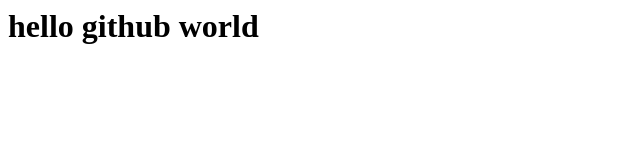
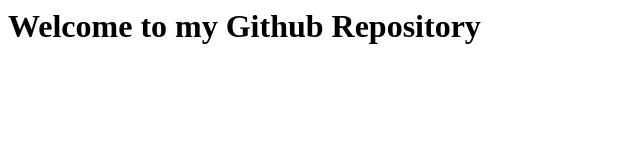
Before and after one commit to danganhtu25012005/first-repo, a plain HTML site: page index.html in a window 1280 px wide. Shown: the whole page, without its empty margins (0-640 px from the left). Drawn offline with Linux system fonts and the light colour scheme.

Commit message:
Update index.html content

```diff
--- a/index.html
+++ b/index.html
@@ -1 +1 @@
-<html><body><h1>hello github world </h1></body></html>
+<html><body><h1> Welcome to my Github Repository </h1></body></html>
```
